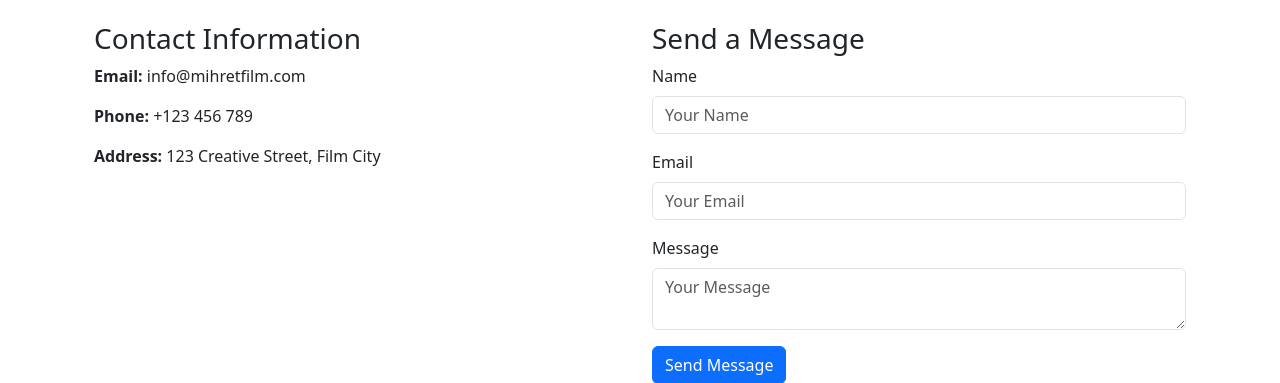
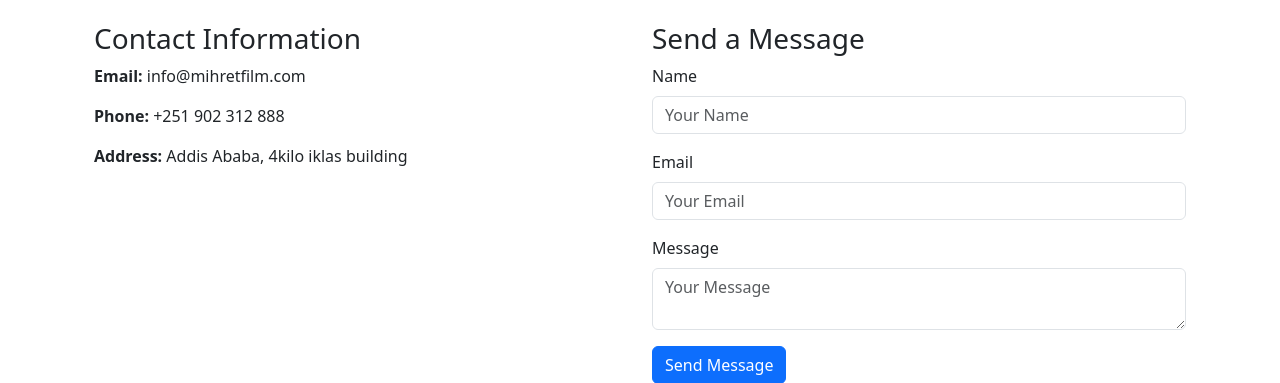
Before and after one commit to Robel231/mihret_film_production, a Flask app: page /contact in a window 1280 px wide. Shown: the part 670-1053 px from the top of the page. Run offline with Flask 3, Linux system fonts and the light colour scheme; some libraries are stand-ins or nearby versions.

Commit message:
Update contact.html

```diff
--- a/app/templates/contact.html
+++ b/app/templates/contact.html
@@ -10,8 +10,8 @@
             <div class="col-md-6" data-aos="fade-right">
                 <h3>Contact Information</h3>
                 <p><strong>Email:</strong> info@mihretfilm.com</p>
-                <p><strong>Phone:</strong> +123 456 789</p>
-                <p><strong>Address:</strong> 123 Creative Street, Film City</p>
+                <p><strong>Phone:</strong> +251 902 312 888</p>
+                <p><strong>Address:</strong> Addis Ababa, 4kilo iklas building</p>
             </div>
 
             <!-- Contact Form -->
```
